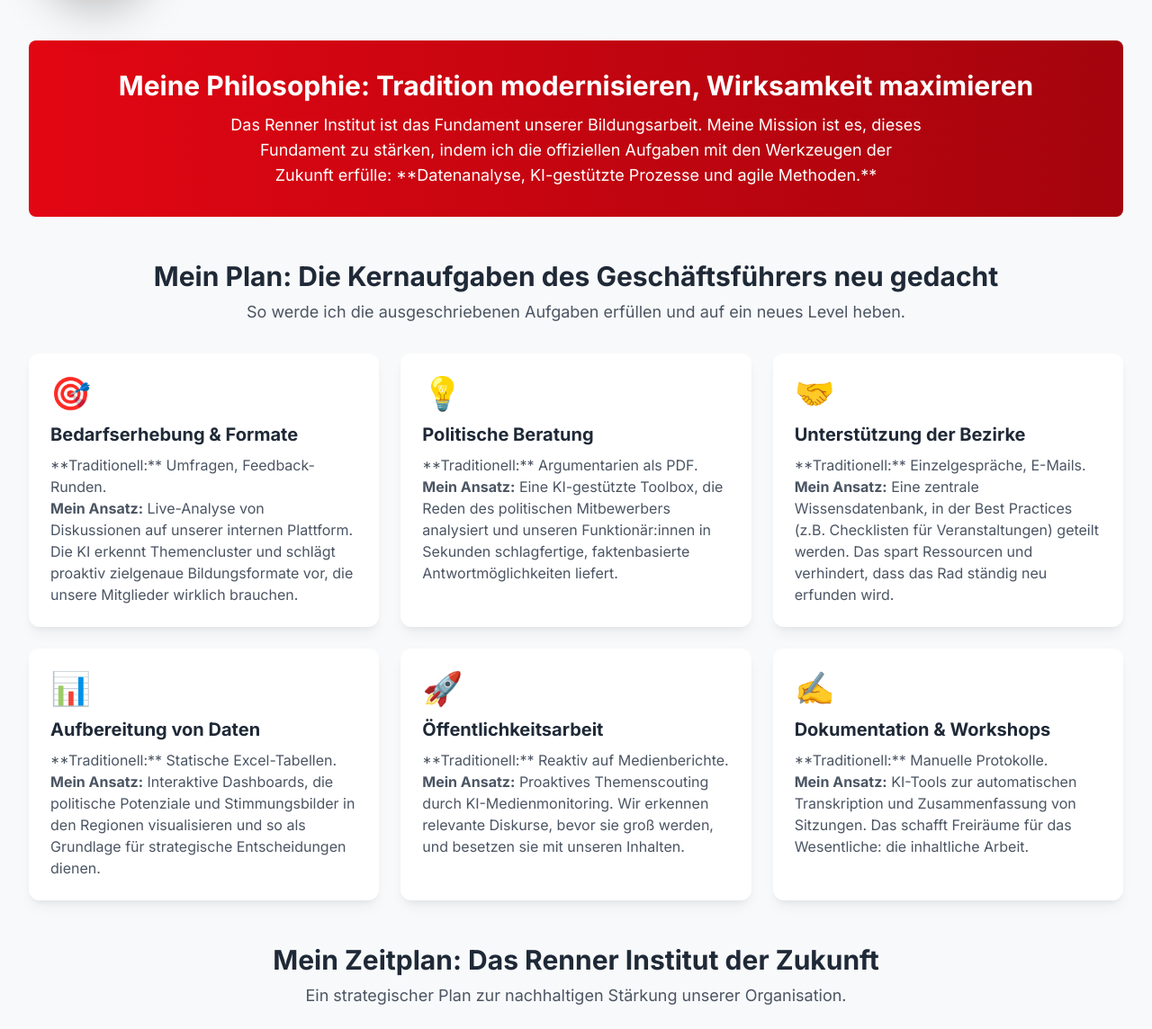
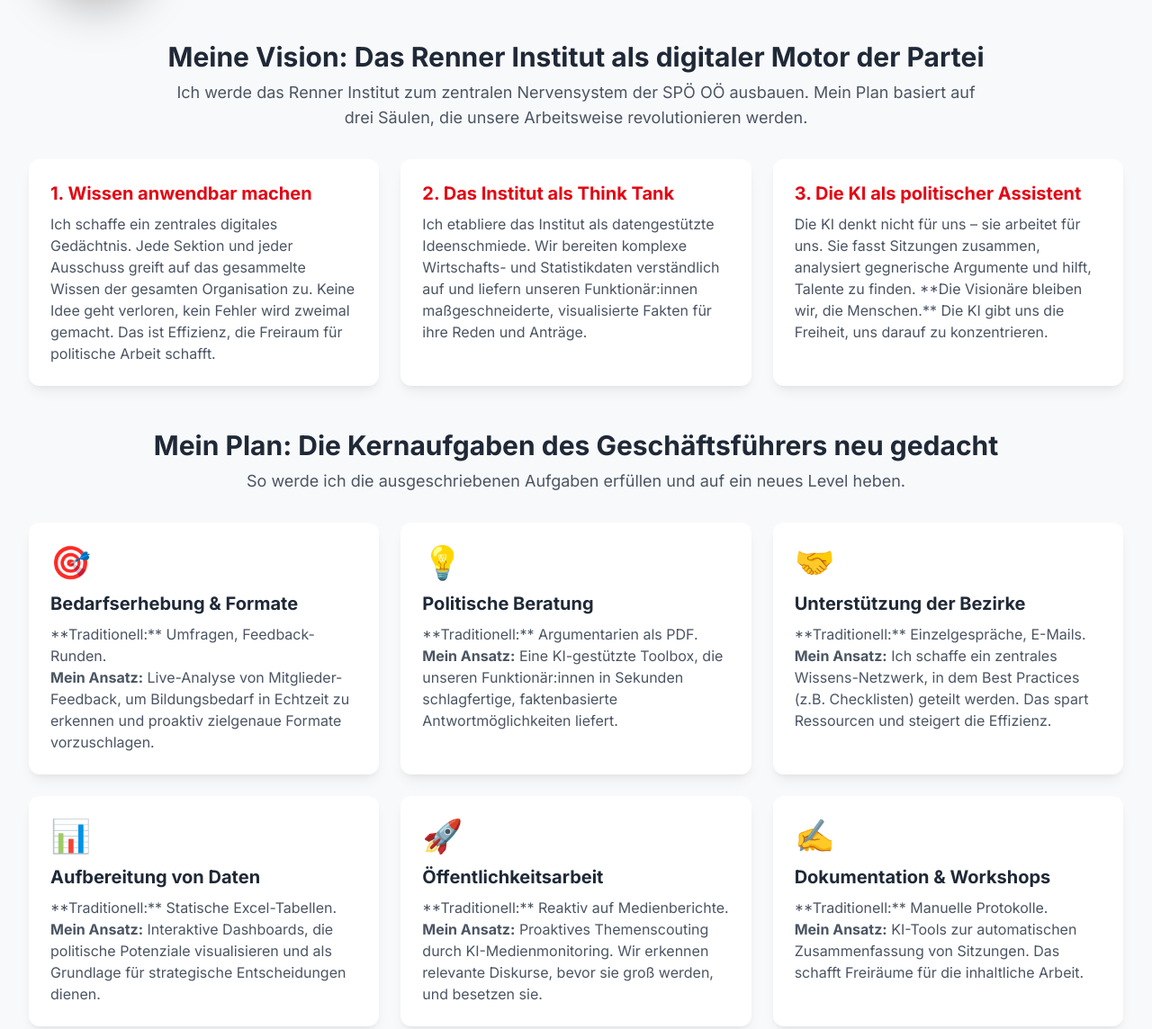
Before and after one commit to gegensystem/projects, a plain HTML site: page zusammenfassung.html in a window 1280 px wide. Shown: the part 185-1329 px from the top of the page at 90% size. Drawn offline with nearby package versions, Linux system fonts and the light colour scheme.

Commit message:
Update zusammenfassung.html

```diff
--- a/zusammenfassung.html
+++ b/zusammenfassung.html
@@ -53,11 +53,28 @@
             </div>
         </section>
 
-        <!-- Section 2: My Core Philosophy -->
-        <section class="mb-12 header-gradient text-white rounded-lg p-8 text-center">
-            <h2 class="text-3xl font-bold">Meine Philosophie: Tradition modernisieren, Wirksamkeit maximieren</h2>
-            <p class="mt-3 text-lg max-w-3xl mx-auto">Das Renner Institut ist das Fundament unserer Bildungsarbeit. Meine Mission ist es, dieses Fundament zu stärken, indem ich die offiziellen Aufgaben mit den Werkzeugen der Zukunft erfülle: **Datenanalyse, KI-gestützte Prozesse und agile Methoden.**</p>
+        <!-- Section 2: My Core Vision -->
+        <section class="mb-12">
+             <div class="text-center mb-8">
+                <h2 class="text-3xl font-bold">Meine Vision: Das Renner Institut als digitaler Motor der Partei</h2>
+                <p class="mt-2 text-lg text-gray-600 max-w-4xl mx-auto">Ich werde das Renner Institut zum zentralen Nervensystem der SPÖ OÖ ausbauen. Mein Plan basiert auf drei Säulen, die unsere Arbeitsweise revolutionieren werden.</p>
+            </div>
+            <div class="grid grid-cols-1 md:grid-cols-3 gap-6">
+                <div class="card">
+                    <h3 class="text-xl font-bold spoe-red mb-2">1. Wissen anwendbar machen</h3>
+                    <p class="text-gray-600">Ich schaffe ein zentrales digitales Gedächtnis. Jede Sektion und jeder Ausschuss greift auf das gesammelte Wissen der gesamten Organisation zu. Keine Idee geht verloren, kein Fehler wird zweimal gemacht. Das ist Effizienz, die Freiraum für politische Arbeit schafft.</p>
+                </div>
+                 <div class="card">
+                    <h3 class="text-xl font-bold spoe-red mb-2">2. Das Institut als Think Tank</h3>
+                    <p class="text-gray-600">Ich etabliere das Institut als datengestützte Ideenschmiede. Wir bereiten komplexe Wirtschafts- und Statistikdaten verständlich auf und liefern unseren Funktionär:innen maßgeschneiderte, visualisierte Fakten für ihre Reden und Anträge.</p>
+                </div>
+                 <div class="card">
+                    <h3 class="text-xl font-bold spoe-red mb-2">3. Die KI als politischer Assistent</h3>
+                    <p class="text-gray-600">Die KI denkt nicht für uns – sie arbeitet für uns. Sie fasst Sitzungen zusammen, analysiert gegnerische Argumente und hilft, Talente zu finden. **Die Visionäre bleiben wir, die Menschen.** Die KI gibt uns die Freiheit, uns darauf zu konzentrieren.</p>
+                </div>
+            </div>
         </section>
+
 
         <!-- Section 3: My Approach to the Core Tasks -->
         <section class="mb-12">
@@ -70,37 +87,37 @@
                 <div class="card">
                     <span class="text-4xl">🎯</span>
                     <h3 class="text-xl font-bold mt-3">Bedarfserhebung & Formate</h3>
-                    <p class="mt-2 text-gray-600">**Traditionell:** Umfragen, Feedback-Runden.<br><strong>Mein Ansatz:</strong> Live-Analyse von Diskussionen auf unserer internen Plattform. Die KI erkennt Themencluster und schlägt proaktiv zielgenaue Bildungsformate vor, die unsere Mitglieder wirklich brauchen.</p>
+                    <p class="mt-2 text-gray-600">**Traditionell:** Umfragen, Feedback-Runden.<br><strong>Mein Ansatz:</strong> Live-Analyse von Mitglieder-Feedback, um Bildungsbedarf in Echtzeit zu erkennen und proaktiv zielgenaue Formate vorzuschlagen.</p>
                 </div>
                 <!-- Task 3 -->
                 <div class="card">
                     <span class="text-4xl">💡</span>
                     <h3 class="text-xl font-bold mt-3">Politische Beratung</h3>
-                    <p class="mt-2 text-gray-600">**Traditionell:** Argumentarien als PDF.<br><strong>Mein Ansatz:</strong> Eine KI-gestützte Toolbox, die Reden des politischen Mitbewerbers analysiert und unseren Funktionär:innen in Sekunden schlagfertige, faktenbasierte Antwortmöglichkeiten liefert.</p>
+                    <p class="mt-2 text-gray-600">**Traditionell:** Argumentarien als PDF.<br><strong>Mein Ansatz:</strong> Eine KI-gestützte Toolbox, die unseren Funktionär:innen in Sekunden schlagfertige, faktenbasierte Antwortmöglichkeiten liefert.</p>
                 </div>
                 <!-- Task 4 & 5 -->
                 <div class="card">
                     <span class="text-4xl">🤝</span>
                     <h3 class="text-xl font-bold mt-3">Unterstützung der Bezirke</h3>
-                    <p class="mt-2 text-gray-600">**Traditionell:** Einzelgespräche, E-Mails.<br><strong>Mein Ansatz:</strong> Eine zentrale Wissensdatenbank, in der Best Practices (z.B. Checklisten für Veranstaltungen) geteilt werden. Das spart Ressourcen und verhindert, dass das Rad ständig neu erfunden wird.</p>
+                    <p class="mt-2 text-gray-600">**Traditionell:** Einzelgespräche, E-Mails.<br><strong>Mein Ansatz:</strong> Ich schaffe ein zentrales Wissens-Netzwerk, in dem Best Practices (z.B. Checklisten) geteilt werden. Das spart Ressourcen und steigert die Effizienz.</p>
                 </div>
                 <!-- Task 6 -->
                 <div class="card">
                     <span class="text-4xl">📊</span>
                     <h3 class="text-xl font-bold mt-3">Aufbereitung von Daten</h3>
-                    <p class="mt-2 text-gray-600">**Traditionell:** Statische Excel-Tabellen.<br><strong>Mein Ansatz:</strong> Interaktive Dashboards, die politische Potenziale und Stimmungsbilder in den Regionen visualisieren und so als Grundlage für strategische Entscheidungen dienen.</p>
+                    <p class="mt-2 text-gray-600">**Traditionell:** Statische Excel-Tabellen.<br><strong>Mein Ansatz:</strong> Interaktive Dashboards, die politische Potenziale visualisieren und als Grundlage für strategische Entscheidungen dienen.</p>
                 </div>
                 <!-- Task 7 -->
                 <div class="card">
                     <span class="text-4xl">🚀</span>
                     <h3 class="text-xl font-bold mt-3">Öffentlichkeitsarbeit</h3>
-                    <p class="mt-2 text-gray-600">**Traditionell:** Reaktiv auf Medienberichte.<br><strong>Mein Ansatz:</strong> Proaktives Themenscouting durch KI-Medienmonitoring. Wir erkennen relevante Diskurse, bevor sie groß werden, und besetzen sie mit unseren Inhalten.</p>
+                    <p class="mt-2 text-gray-600">**Traditionell:** Reaktiv auf Medienberichte.<br><strong>Mein Ansatz:</strong> Proaktives Themenscouting durch KI-Medienmonitoring. Wir erkennen relevante Diskurse, bevor sie groß werden, und besetzen sie.</p>
                 </div>
                 <!-- Task 8 -->
                 <div class="card">
                     <span class="text-4xl">✍️</span>
                     <h3 class="text-xl font-bold mt-3">Dokumentation & Workshops</h3>
-                    <p class="mt-2 text-gray-600">**Traditionell:** Manuelle Protokolle.<br><strong>Mein Ansatz:</strong> KI-Tools zur automatischen Transkription und Zusammenfassung von Sitzungen. Das schafft Freiräume für das Wesentliche: die inhaltliche Arbeit.</p>
+                    <p class="mt-2 text-gray-600">**Traditionell:** Manuelle Protokolle.<br><strong>Mein Ansatz:</strong> KI-Tools zur automatischen Zusammenfassung von Sitzungen. Das schafft Freiräume für die inhaltliche Arbeit.</p>
                 </div>
             </div>
         </section>
@@ -143,7 +160,7 @@
                 <div class="chart-container">
                     <canvas id="impactChart"></canvas>
                 </div>
-                <p class="mt-4 text-gray-600 text-center">Mein Plan steigert die Performance in allen Kernbereichen des Renner Instituts. Das Ergebnis ist eine schlagkräftige Organisation, die ihre Funktionär:innen optimal unterstützt, ihre Mitglieder aktiviert und so die Grundlage für den Wahlsieg 2027 schafft.</p>
+                <p class="mt-4 text-gray-600 text-center">Mein Plan steigert die Performance in allen Kernbereichen des Renner Instituts. Das Ergebnis ist eine schlagkräftige Organisation, die ihre Funktionär:innen optimal unterstützt, ihr Wissen bündelt und so die Grundlage für nachhaltigen politischen Erfolg schafft.</p>
             </div>
         </section>
 
@@ -154,10 +171,10 @@
         new Chart(impactCtx, {
             type: 'radar',
             data: {
-                labels: ['Bildung', 'Beratung', 'Organisation', 'Datenkompetenz', 'Öffentlichkeitsarbeit'],
+                labels: ['Bildung', 'Beratung', 'Organisation', 'Datenkompetenz', 'Wissensmanagement', 'Öffentlichkeitsarbeit'],
                 datasets: [{
                     label: 'Status Quo',
-                    data: [5, 4, 6, 3, 5],
+                    data: [5, 4, 6, 3, 4, 5],
                     backgroundColor: 'rgba(252, 145, 58, 0.2)',
                     borderColor: '#FC913A',
                     pointBackgroundColor: '#FC913A',
@@ -166,7 +183,7 @@
                     pointHoverBorderColor: '#FC913A'
                 }, {
                     label: 'Ziel 2027 (mit meinem Plan)',
-                    data: [9, 9, 8, 9, 8],
+                    data: [9, 9, 8, 9, 9, 8],
                     backgroundColor: 'rgba(227, 6, 19, 0.2)',
                     borderColor: '#E30613',
                     pointBackgroundColor: '#E30613',
```
